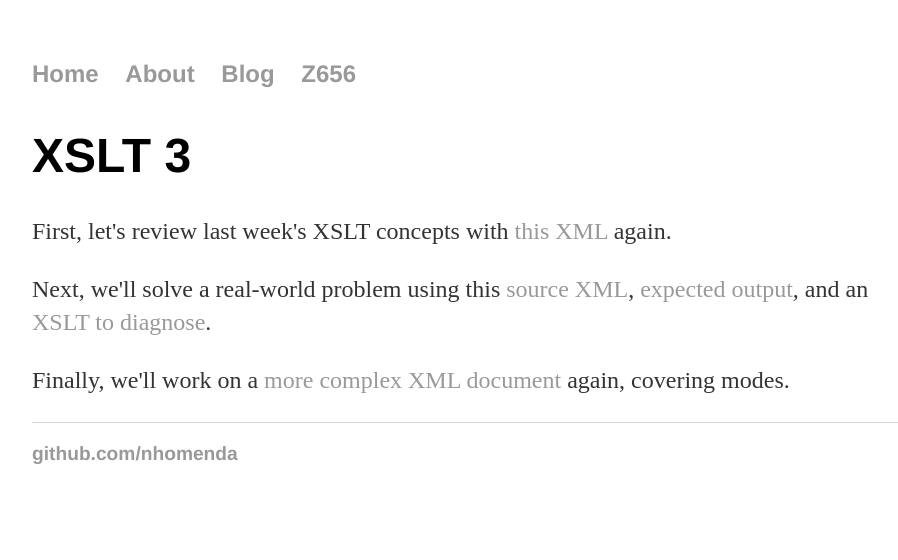
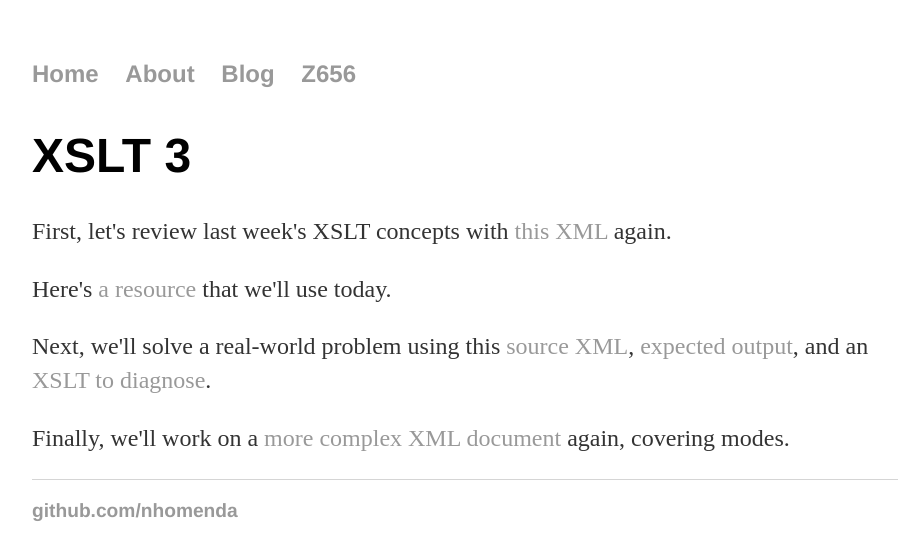
Before and after one commit to nhomenda/nhomenda.github.io, a Jekyll site: the page built from Z656/XSLT3.html, in a window 1280 px wide. Shown: the top 560 px of the page, without its empty margins (160-1058 px from the left). Built offline with Jekyll 4.4.1, drawn with Linux system fonts in a browser that asks for light colours.

Commit message:
Update XSLT3.html

```diff
--- a/Z656/XSLT3.html
+++ b/Z656/XSLT3.html
@@ -7,6 +7,7 @@ date: 2018-02-22
 <h1>{{ page.title }}</h1>
 <div class="blurb">
   <p>First, let's review last week's XSLT concepts with <a href="neko_cats.xml">this XML</a> again.</p>
+  <p>Here's <a href="https://www.w3.org/TR/xslt20/#date-time-examples">a resource</a> that we'll use today.</p>
   <p>Next, we'll solve a real-world problem using this <a href="dc-rdf.xml">source XML</a>, <a href="output.xml">expected output</a>, and an <a href="help.xsl">XSLT to diagnose</a>.</p>
   <p>Finally, we'll work on a <a href="xslttips.html">more complex XML document</a> again, covering modes.</p>
 
```
